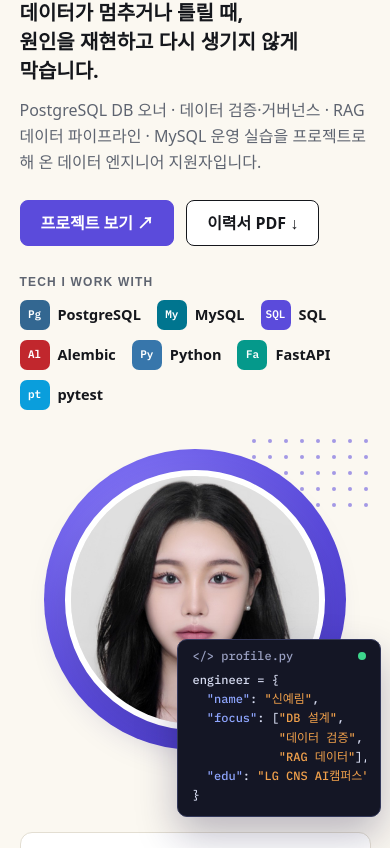
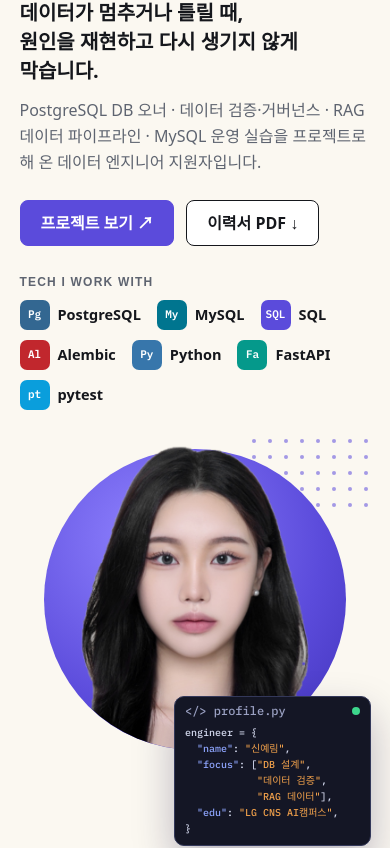
Before and after one commit to Shin-yerim/Shin-yerim.github.io, a plain HTML site: page index.html in a window 390 px wide. Shown: the part 211-1059 px from the top of the page. Drawn offline with Linux system fonts and the light colour scheme; a web font is replaced by a local one.

Commit message:
프로필 사진 누끼 처리, 보라 원 위에 배치
Co-Authored-By: Claude Opus 5.5 <noreply@anthropic.com>
Claude-Session: https://claude.ai/code/session_014wnCarULmVYPoYbvDiu52L

```diff
--- a/assets/style.css
+++ b/assets/style.css
@@ -62,6 +62,8 @@ p{margin:0 0 12px;max-width:68ch}
 .tech li{display:flex;align-items:center;gap:8px;font-size:14.5px;font-weight:600}
 .tech i{font:700 11px/1 "IBM Plex Mono",monospace;font-style:normal;color:#fff;background:var(--c);width:30px;height:30px;border-radius:7px;display:grid;place-items:center}
 .visual{position:relative;aspect-ratio:1/1.02;max-width:480px;width:100%;justify-self:end}
+.portrait{position:absolute;left:7%;width:86%;aspect-ratio:86/100;bottom:12.7%;overflow:hidden;border-radius:0 0 50% 50%/0 0 43% 43%}
+.portrait img{position:absolute;left:2.5%;width:95%;top:7.5%;max-width:none}
 .circle{position:absolute;left:7%;top:3%;width:86%;aspect-ratio:1;border-radius:50%;background:radial-gradient(circle at 35% 30%,#8f82ff,var(--acc) 60%,#3f31b8)}
 .dotgrid{position:absolute;right:0;top:0;fill:color-mix(in srgb,var(--acc) 55%,transparent)}
 .photo{position:absolute;left:22%;right:16%;top:12%;bottom:6%;border:2px dashed rgba(255,255,255,.85);border-radius:16px 16px 0 0;display:grid;place-items:start center;text-align:center;color:#fff;background:rgba(255,255,255,.1);padding:15% 16px 16px}
@@ -180,6 +182,9 @@ pre{background:var(--code);padding:16px 18px;border-radius:8px;overflow-x:auto;f
   .meta{grid-template-columns:repeat(2,minmax(0,1fr))}
 }
 @media(max-width:560px){
+  .codecard{right:0;bottom:-14%;width:56%;padding:8px 10px}
+  .visual{margin-bottom:70px}
+  .codecard pre{font-size:10px}
   .numbers{grid-template-columns:minmax(0,1fr)}
   .btn.sm{display:none}
   .list li{grid-template-columns:minmax(0,1fr);gap:2px}
--- a/index.html
+++ b/index.html
@@ -11,7 +11,7 @@
 <link rel="preconnect" href="https://fonts.googleapis.com">
 <link rel="preconnect" href="https://fonts.gstatic.com" crossorigin>
 <link href="https://fonts.googleapis.com/css2?family=IBM+Plex+Mono:wght@500;600&family=IBM+Plex+Sans+KR:wght@400;600;700&display=swap" rel="stylesheet">
-<link rel="stylesheet" href="assets/style.css?v=20261123-2">
+<link rel="stylesheet" href="assets/style.css?v=20261123-4">
 </head>
 <body>
 <a class="skip" href="#main">본문 바로가기</a>
@@ -46,7 +46,7 @@
         <div class="visual">
           <svg class="dotgrid" width="120" height="72" aria-hidden="true"><defs><pattern id="d" width="16" height="16" patternUnits="userSpaceOnUse"><circle cx="3" cy="3" r="2"/></pattern></defs><rect width="120" height="72" fill="url(#d)"/></svg>
           <div class="circle"></div>
-          <img class="photo" src="assets/img/profile.jpg" alt="신예림 프로필 사진">
+          <div class="portrait"><img src="assets/img/profile-cut.png" alt="신예림 프로필 사진"></div>
           <div class="codecard" aria-label="프로필 요약 코드">
             <div class="cc-top"><span>&lt;/&gt; profile.py</span><i></i></div>
 <pre><span class="k">engineer</span> = {
```
Also changed, not shown: projects/auditflow.html (+1 -1 lines), projects/legaldesk.html (+1 -1 lines), projects/silson.html (+1 -1 lines), assets/img/profile-cut.png (added).
